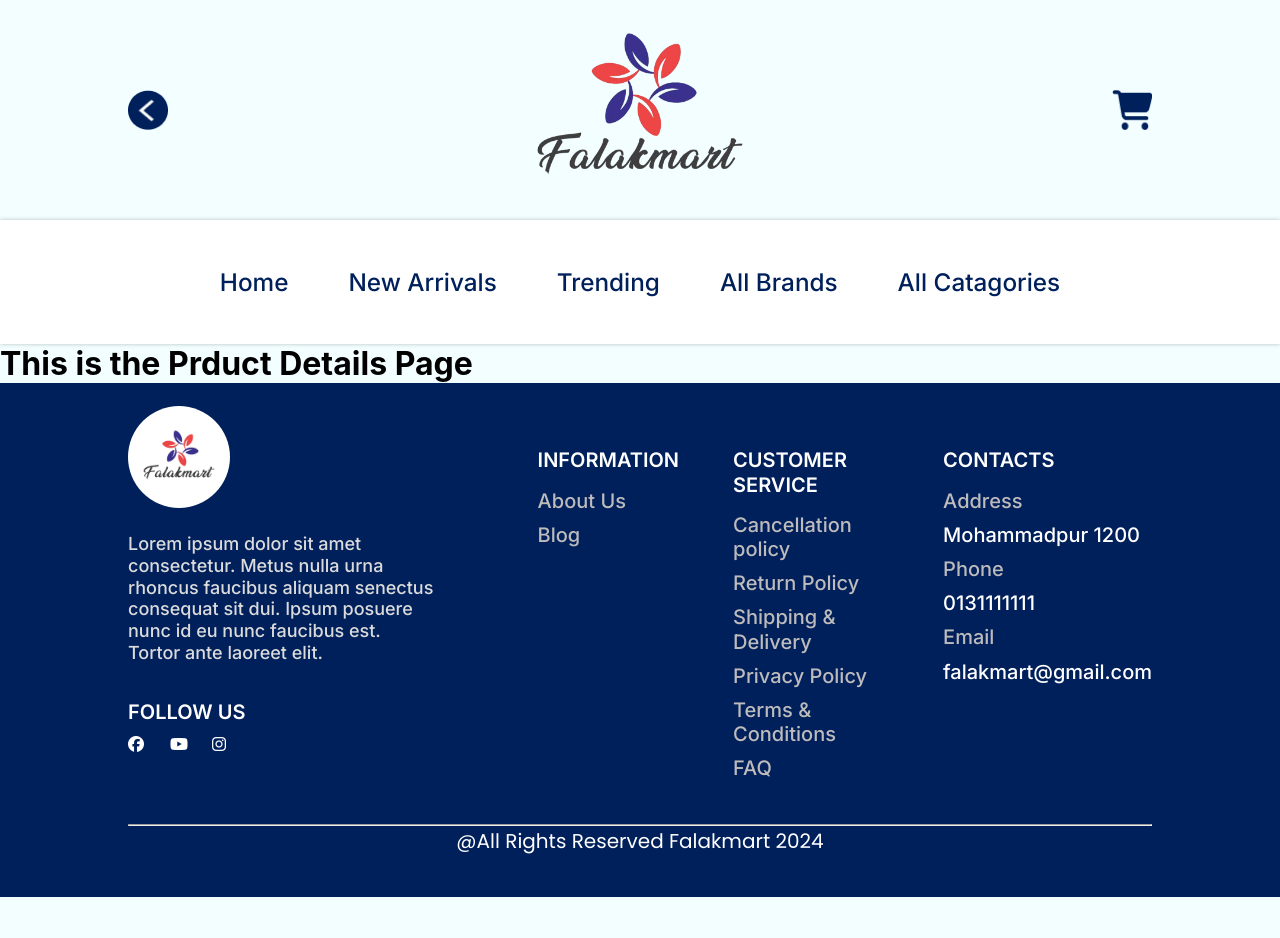
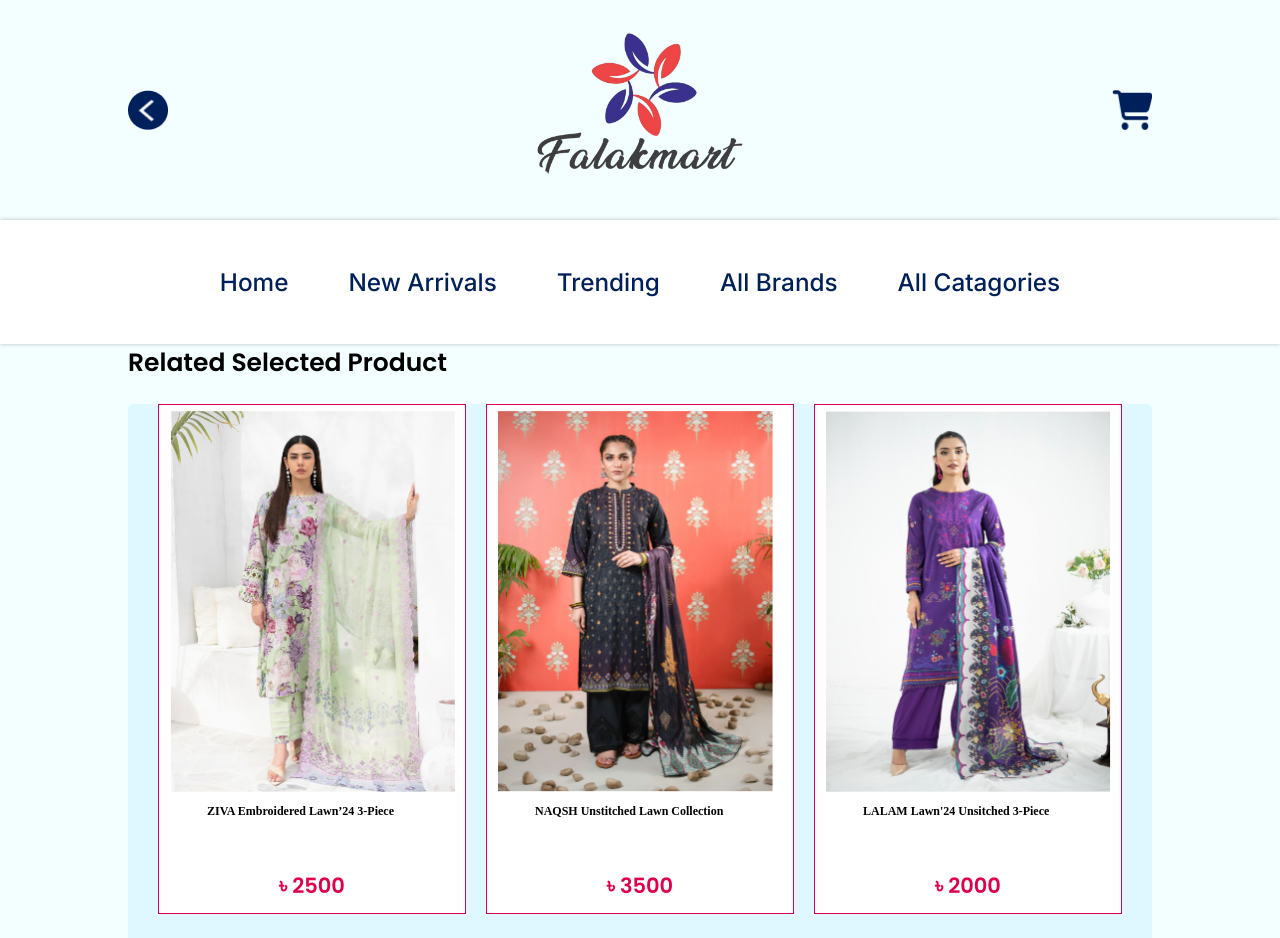
Before and after one commit to Shad-Islam/falakmart_frontend, a React (Create React App) app: page /product/1 in a window 1280 px wide. Shown: the top 938 px of the page. Before the commit the page ends 897 px from the top, so only its background shows below. Built offline with nearby package versions, Linux system fonts and the light colour scheme.

Commit message:
Related Product section is added in the product details page

```diff
--- a/src/pages/product-details/index.jsx
+++ b/src/pages/product-details/index.jsx
@@ -2,13 +2,17 @@
 import Header from "../../components/Header";
 import Navbar from "../../components/Navbar";
 import Footer from "../../components/Footer";
+import RelatedProducts from "./related-product/RelatedProducts";
 
 export default function PrductDetails() {
   return (
     <>
       <Header showArrowIcon={true} />
       <Navbar />
-      <h1>This is the Prduct Details Page</h1>
+      <div className="container">
+        <RelatedProducts />
+      </div>
+
       <Footer />
     </>
   );
--- /dev/null
+++ b/src/pages/product-details/related-product/RelatedProducts.css
@@ -0,0 +1,25 @@
+#related-product-container {
+  width: 100%;
+}
+
+#related-product-text {
+  width: 420px;
+  height: 40px;
+  font-family: Poppins;
+  font-size: 25px;
+  font-weight: 600;
+}
+
+#related-product-div {
+  width: 100%;
+  height: 570px;
+  margin-top: 20px;
+  border-radius: 5px;
+  padding: 0px 20px;
+  background-color: #c0eaff66;
+  display: flex;
+  justify-content: center;
+  align-items: center;
+  flex-wrap: wrap;
+  gap: 20px;
+}
--- /dev/null
+++ b/src/pages/product-details/related-product/RelatedProducts.jsx
@@ -0,0 +1,27 @@
+import React from "react";
+import "./RelatedProducts.css";
+import { productImages } from "../../../assets/images";
+import TitleWithPriceCard from "../../../components/TitleWithPriceCard";
+export default function RelatedProducts() {
+  let Images;
+  if (productImages.length > 4) {
+    Images = productImages.slice(0, 4);
+  } else {
+    Images = productImages;
+  }
+  return (
+    <div id="related-product-container">
+      <div id="related-product-text">Related Selected Product</div>
+      <div id="related-product-div">
+        {Images.map((item, index) => (
+          <TitleWithPriceCard
+            productName={item.product_name}
+            productImages={item.product_image}
+            price={item.price}
+            key={index}
+          />
+        ))}
+      </div>
+    </div>
+  );
+}
```
